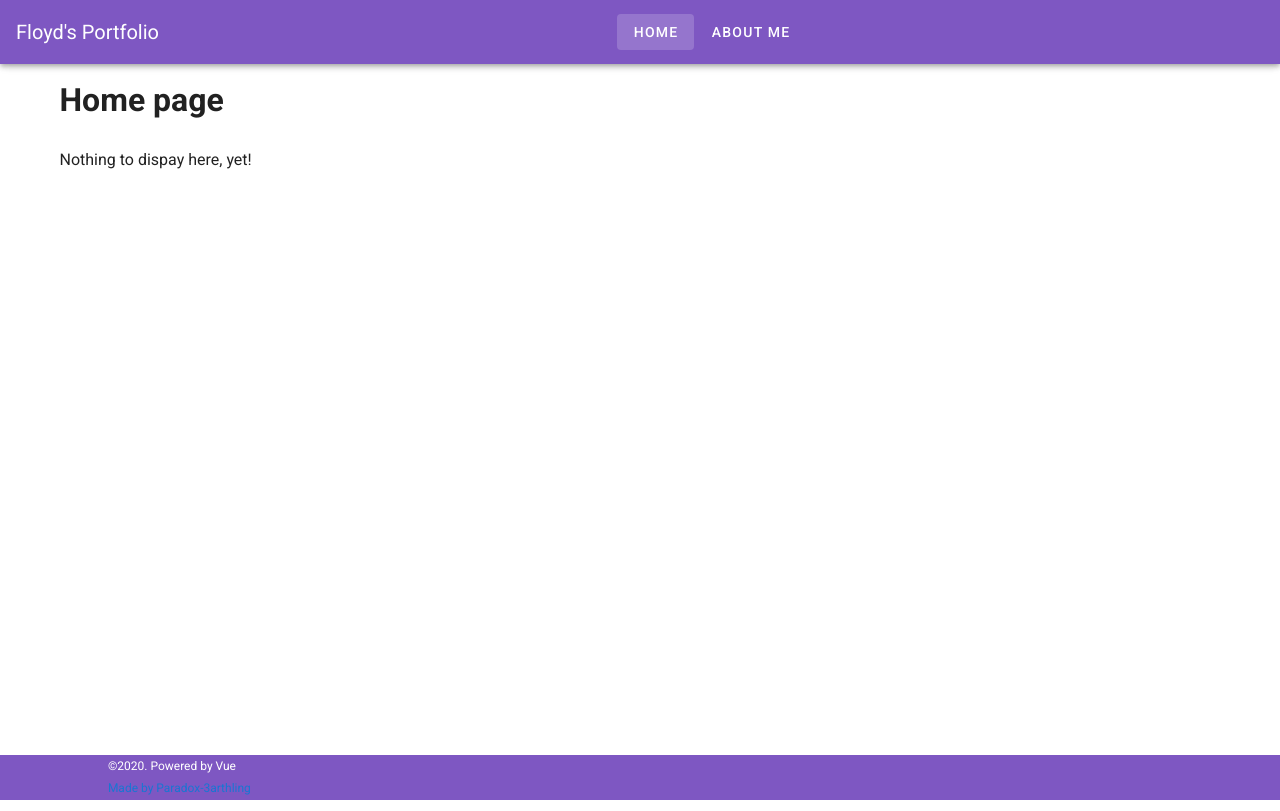
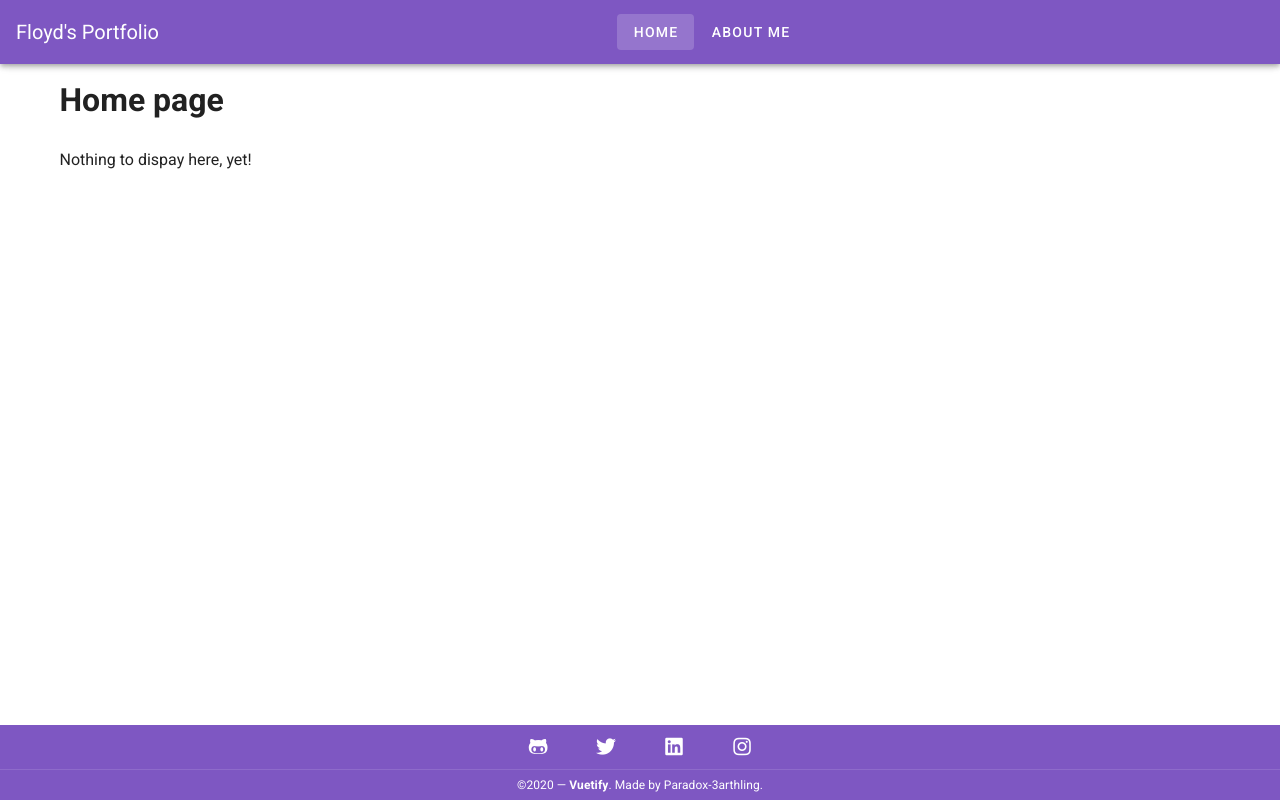
Before and after one commit to Paradox-3arthling/personal-website, a Vue app: page / in a window 1280 px wide. Built offline with nearby package versions, Linux system fonts and the light colour scheme.

Commit message:
Re-did the footer to be more stylish and incorparate my details in it.

```diff
--- a/src/components/Footer.vue
+++ b/src/components/Footer.vue
@@ -1,21 +1,44 @@
 <template>
-    <v-footer height="auto" :color="footer_color" dark>
-        <v-container>
-            <v-row>
-                <v-col v >
-                    <p> &copy;{{ current_year }}. Powered by Vue </p>
-                    <!-- <router-link to="/about"> Made by {{ user_s_name }} </router-link> -->
-                    <a href="https://github.com/Paradox-3arthling"> Made by {{ footer_name }} </a>
-                </v-col>
-            </v-row>
-        </v-container>
+    <v-footer padless dark>
+      <v-card
+        flat
+        tile
+        width="100%"
+        :color="footer_color"
+        class="text-center"
+      >
+        <v-card-text class="py-1">
+          <v-btn
+            v-for="icon in icons"
+            :key="icon.name"
+            class="mx-4"
+            icon
+            :href="icon.href"
+            target="_blank"
+          >
+            <v-icon size="20px">{{ icon.name }}</v-icon>
+          </v-btn>
+        </v-card-text>
+
+        <v-divider></v-divider>
+
+        <v-card-text class="white--text py-1" style="font-size:12px;" t>
+          &copy;{{ current_year }} — <strong>Vuetify</strong>. Made by {{ footer_name }}.
+        </v-card-text>
+      </v-card>
     </v-footer>
 </template>
 <script>
 export default {
     name: "Footer",
     data: () => ({
-        current_year: (new Date()).getFullYear()
+        current_year: (new Date()).getFullYear(),
+        icons: [
+            {name: 'fab fa-github-alt', href:'https://github.com/Paradox-3arthling'},
+            {name: 'fab fa-twitter', href:'https://twitter.com/Karanja_Baked'},
+            {name: 'fab fa-linkedin', href:'https://www.linkedin.com/in/floyd-karanja-413788a9/'},
+            {name: 'fab fa-instagram', href:'https://www.instagram.com/parad0x_3arthling'},
+        ],
     }),
     props: {
         footer_name: String,
@@ -23,19 +46,3 @@ export default {
     }
 }
 </script>
-<style scoped>
-    p, a {
-        text-decoration: none;
-        margin-left: 5%;
-        font-size: 12px;
-    }
-    .v-footer {
-        padding: 0px;
-    }
-    .container {
-        padding: 0.1%;
-    }
-    .v-application p {
-        margin-bottom: 0px;
-    }
-</style>
```
